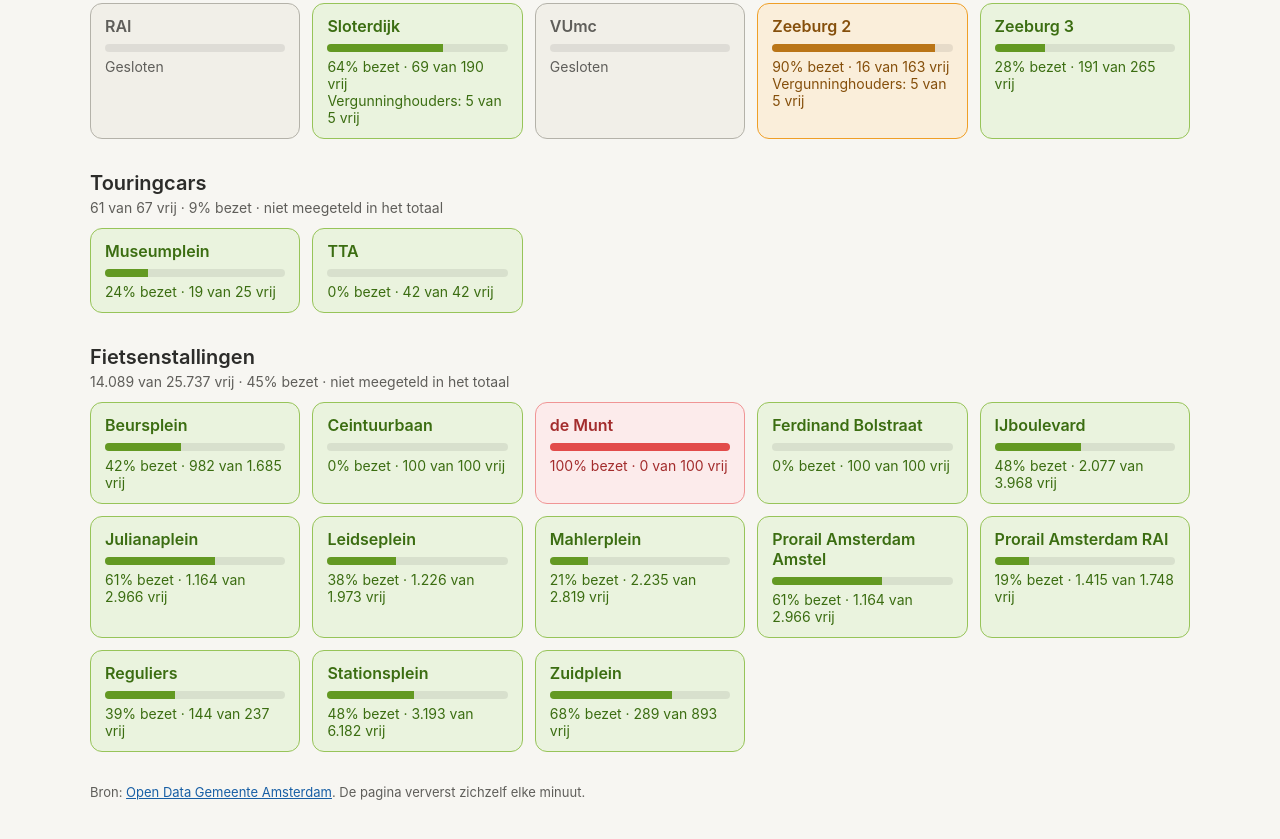
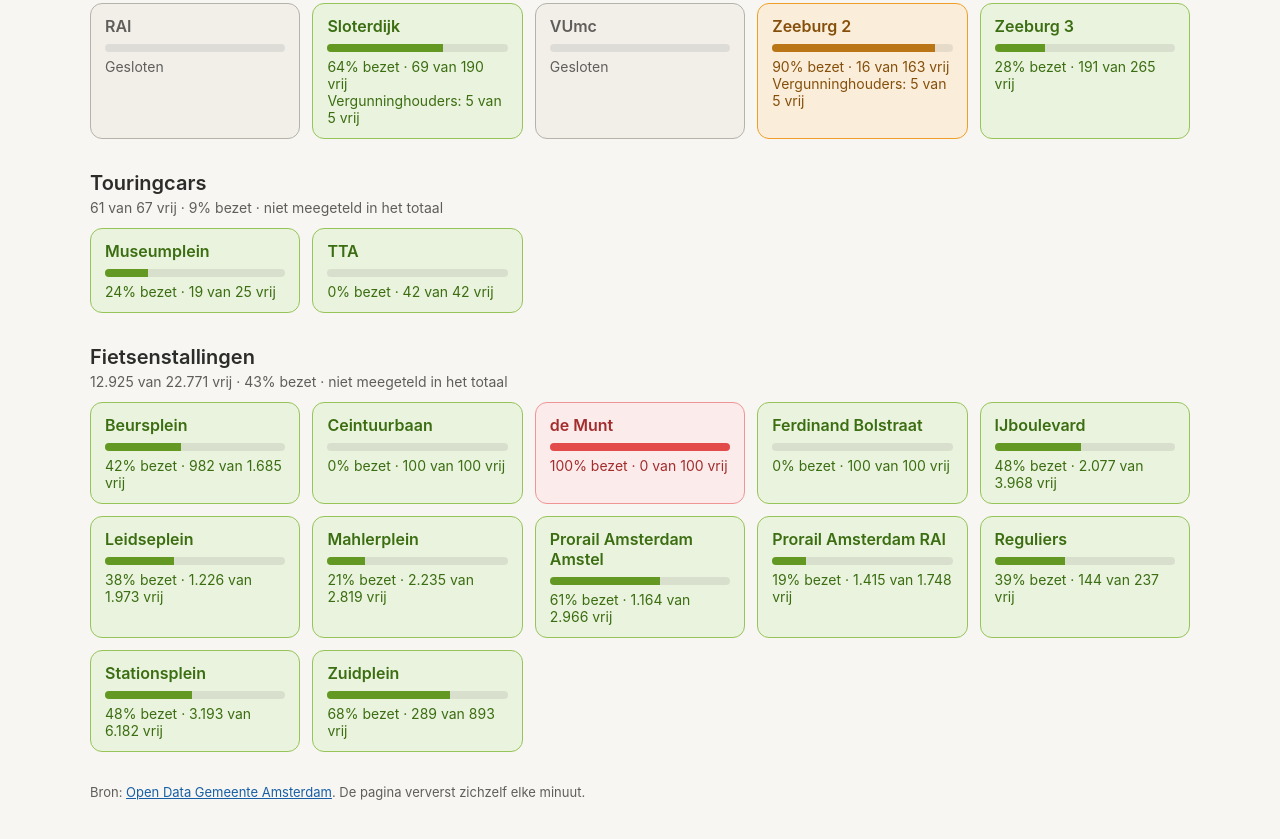
Before and after one commit to nicovangog/Openbare-Parkeergarages-Amsterdam, a plain HTML site: page parkeergarages.html in a window 1280 px wide. Shown: the part 1555-2394 px from the top of the page. Drawn offline with Linux system fonts and the light colour scheme.

Commit message:
Add files via upload

```diff
--- a/parkeergarages.html
+++ b/parkeergarages.html
@@ -127,7 +127,8 @@ const OVERSLAAN = [
   "P-108", // Nieuwendijk  (gegevens kloppen niet)
   "P-105", // Euro Parking (gegevens kloppen niet)
   "P-102", // Olympisch Stadion (dubbel, we houden de P+R-versie)
-  "P-139"  // Singelgracht - Marnix (fout in de gegevens van de gemeente)
+  "P-139", // Singelgracht - Marnix (fout in de gegevens van de gemeente)
+  "FP-004"  // Julianaplein (dubbel met Prorail Amsterdam Amstel)
 ];
 
 // Nederlandse notatie voor getallen (1.563 in plaats van 1563)
```
